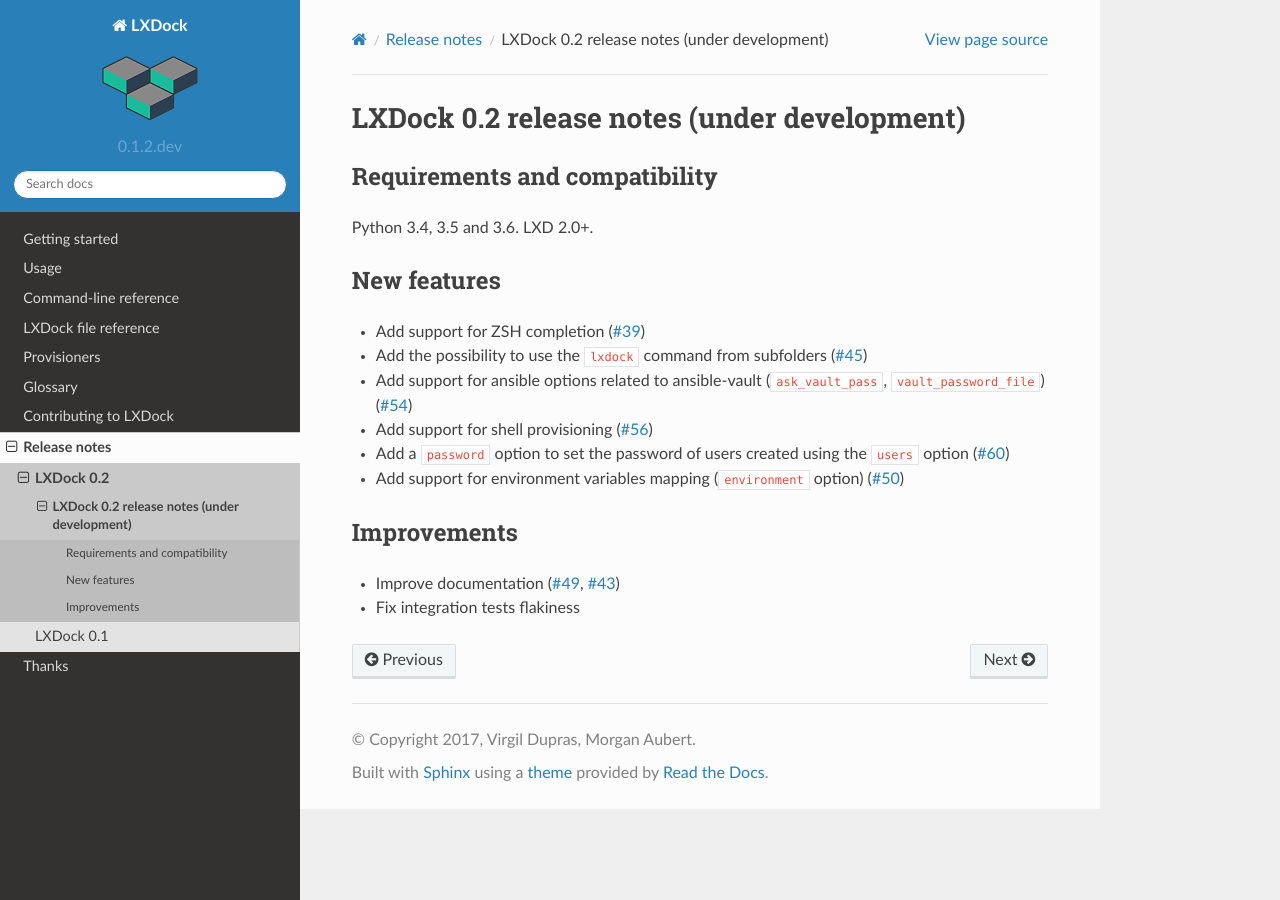
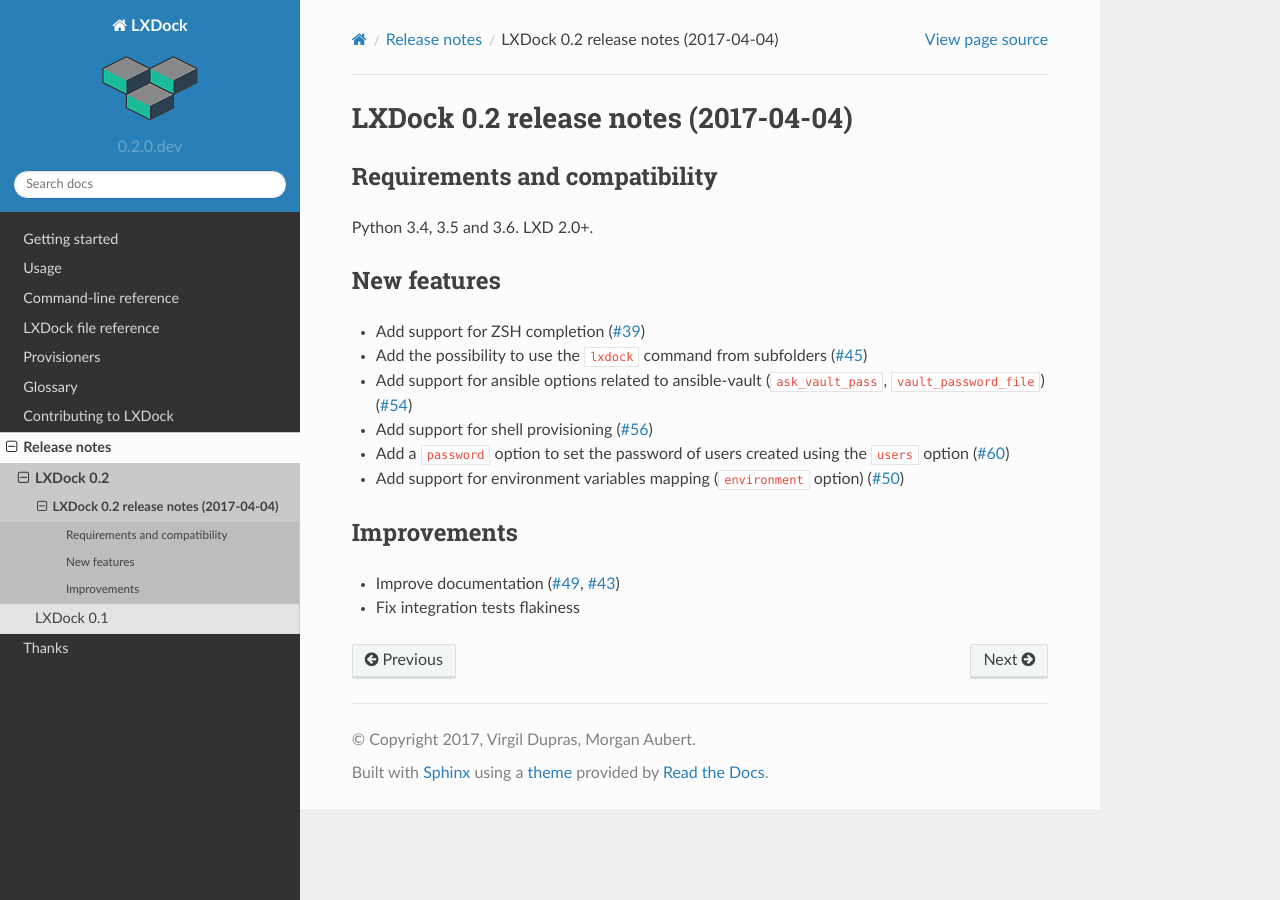
Before and after one commit to lxdock/lxdock, a Sphinx documentation site: the page built from docs/release_notes/v0.2.rst, in a window 1280 px wide. Built offline with Sphinx 7.4.7 and the Read the Docs theme 2.0.0, drawn with Linux system fonts in a browser that asks for light colours.

Commit message:
Prepared v0.2 release

```diff
--- a/docs/release_notes/v0.2.rst
+++ b/docs/release_notes/v0.2.rst
@@ -1,6 +1,6 @@
-############################################
-LXDock 0.2 release notes (under development)
-############################################
+#####################################
+LXDock 0.2 release notes (2017-04-04)
+#####################################
 
 Requirements and compatibility
 ------------------------------
--- a/lxdock/__init__.py
+++ b/lxdock/__init__.py
@@ -1,3 +1,3 @@
 # -*- coding: utf-8 -*-
 
-__version__ = '0.1.2.dev'
+__version__ = '0.2.0.dev'
```
